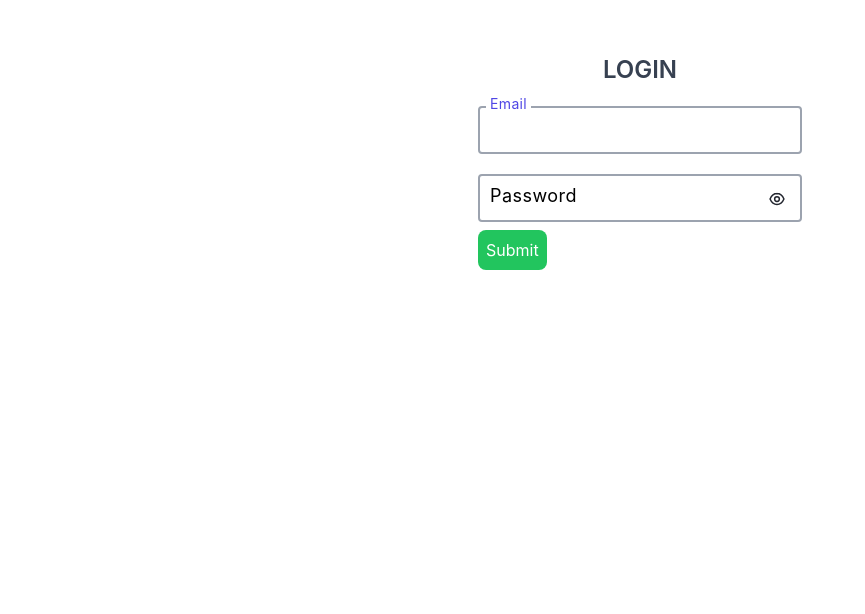
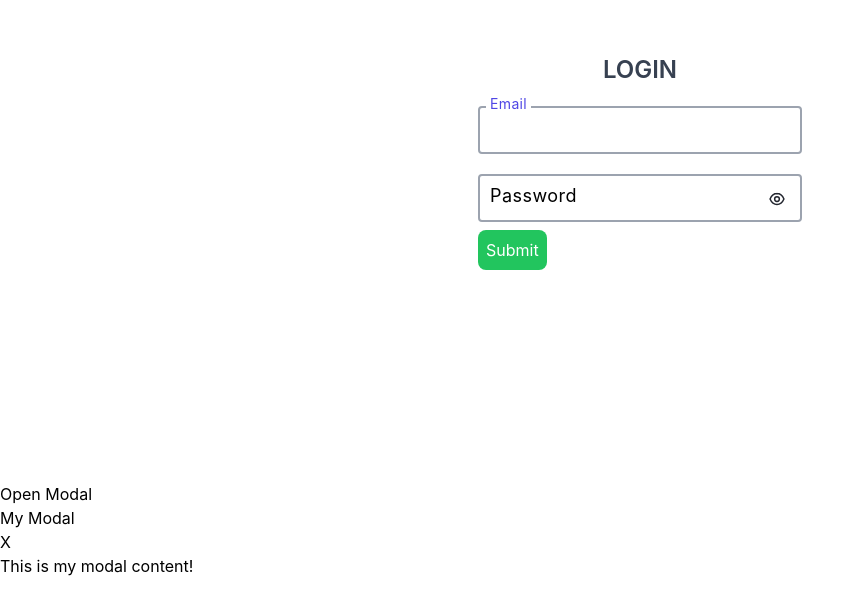
Before and after one commit to saifabrar17/my-typescript-intro, a React (Create React App) app: page / in a window 1280 px wide. Shown: the part 198-812 px from the top of the page, without its empty margins (0-865 px from the left). Built offline with nearby package versions, Linux system fonts and the light colour scheme.

Commit message:
modal ongoing

```diff
--- a/src/App.tsx
+++ b/src/App.tsx
@@ -1,7 +1,20 @@
+import { useState } from "react";
 import "./App.css";
 import LoginForm from "./components/shared/LoginForm";
+import Modal from "./components/shared/Modal";
 
 function App() {
+  const [isModalOpen, setIsModalOpen] = useState(true);
+
+  const handleOpenModal = () => {
+    setIsModalOpen(true);
+    console.log(isModalOpen);
+  };
+
+  const handleCloseModal = () => {
+    setIsModalOpen(false);
+  };
+
   return (
     <div className="py-10 mx-auto container">
       {/* <PasswordInput
@@ -14,6 +27,14 @@ function App() {
       {/* <TextInput label="Email" name="email" type="email" value="ddd" /> */}
 
       <LoginForm></LoginForm>
+
+      <div>
+        <button onClick={handleOpenModal}>Open Modal</button>
+        <Modal title="My Modal" onClose={handleCloseModal}>
+          <p>This is my modal content!</p>
+        </Modal>
+        {isModalOpen && <div className="modal-backdrop"></div>}
+      </div>
     </div>
   );
 }
--- /dev/null
+++ b/src/components/shared/Modal.tsx
@@ -0,0 +1,35 @@
+import React, { useState } from 'react';
+
+type ModalProps = {
+  title: string;
+  onClose: () => void;
+  children: React.ReactNode;
+};
+
+const Modal: React.FC<ModalProps> = ({ title, onClose, children }) => {
+  const [isOpen, setIsOpen] = useState(true);
+
+  const handleClose = () => {
+    setIsOpen(false);
+    onClose();
+  };
+
+  return (
+    <>
+      {isOpen && (
+        <div className="modal">
+          <div className="modal-overlay" onClick={handleClose}></div>
+          <div className="modal-content">
+            <h2>{title}</h2>
+            <button className="modal-close" onClick={handleClose}>
+              X
+            </button>
+            <div className="modal-body">{children}</div>
+          </div>
+        </div>
+      )}
+    </>
+  );
+};
+
+export default Modal;
```
